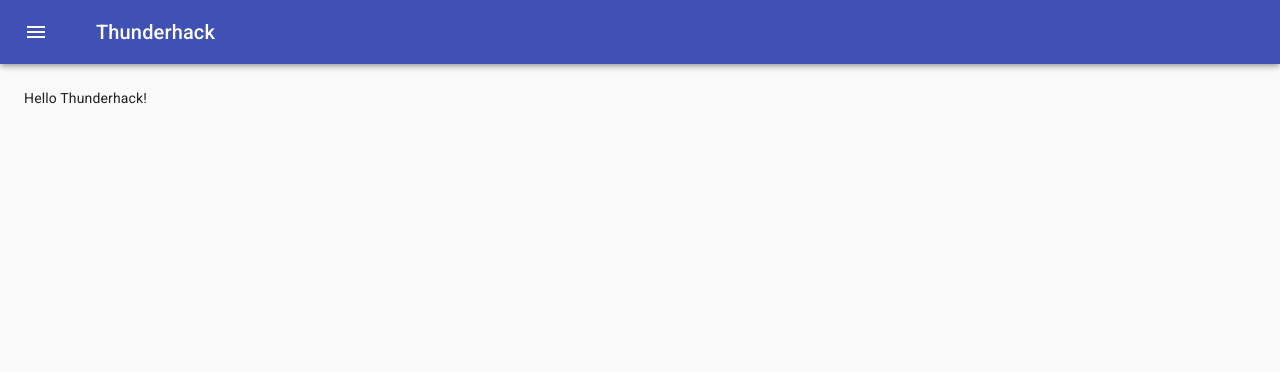
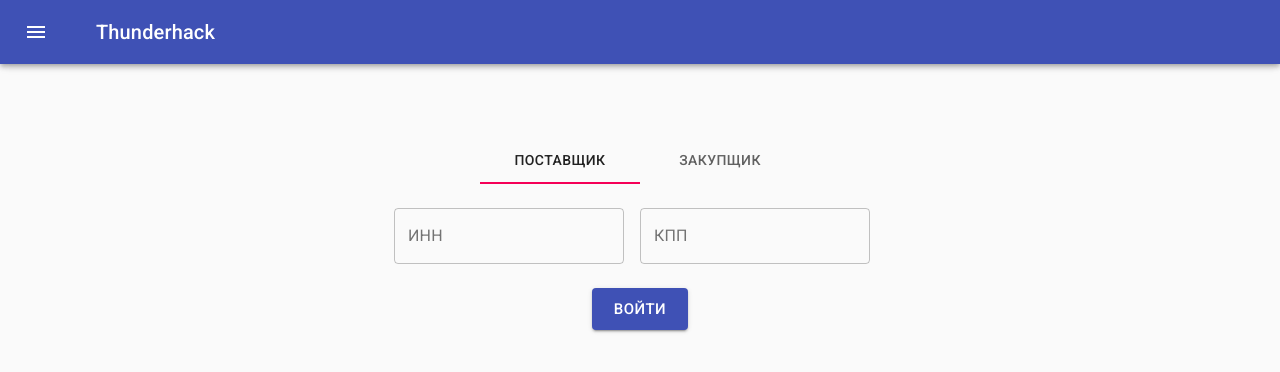
Before and after one commit to vahpetr/TenderhackFrontend, a React (Create React App) app: page /thunderhack in a window 1280 px wide. Shown: the top 372 px of the page. Built offline with nearby package versions, Linux system fonts and the light colour scheme; the HTML template or start-up script is replaced by a standard one.

Commit message:
Add login view

```diff
--- a/public/index.html
+++ b/public/index.html
@@ -12,7 +12,7 @@
     <meta name="theme-color" content="#000000" />
     <meta
       name="description"
-      content="Balkon Hub SPA App"
+      content="Thunderhack"
     />
     <link rel="apple-touch-icon" href="%PUBLIC_URL%/logo192.png" />
     <!--
@@ -30,7 +30,7 @@
       Learn how to configure a non-root public URL by running `npm run build`.
     -->
     <link rel="stylesheet" href="https://fonts.googleapis.com/css?family=Roboto:300,400,500,700&display=swap" />
-    <title>Balkon Hub SPA App</title>
+    <title>Thunderhack</title>
   </head>
   <body>
     <noscript>You need to enable JavaScript to run this app.</noscript>
--- a/src/pages/ThunderhackPage.tsx
+++ b/src/pages/ThunderhackPage.tsx
@@ -29,13 +29,132 @@ import Grid from "@material-ui/core/Grid/Grid";
 import Avatar from "@material-ui/core/Avatar/Avatar";
 import ListItemAvatar from "@material-ui/core/ListItemAvatar/ListItemAvatar";
 import { md5 } from "hash-wasm";
+import { Box, Button, Tab, Tabs } from "@material-ui/core";
+
+function a11yProps(index: number) {
+  return {
+    id: `login-tab-${index}`,
+    'aria-controls': `login-tabpanel-${index}`,
+  };
+}
+
+interface TabPanelProps {
+  children: any;
+  index: number;
+  value: number;
+}
+
+function TabPanel(props: TabPanelProps) {
+  const { children, value, index, ...other } = props;
+
+  return (
+    <div
+      role="tabpanel"
+      hidden={value !== index}
+      id={`login-tabpanel-${index}`}
+      aria-labelledby={`login-tab-${index}`}
+      {...other}
+    >
+      {value === index && (
+        <Box sx={{ p: 3 }}>
+          <Typography>{children}</Typography>
+        </Box>
+      )}
+    </div>
+  );
+}
 
 function ThunderhackPage() {
   const [inn, setInn] = useState<string | null>(null);
   const [kpp, setKpp] = useState<string | null>(null);
-  const [orgType, setOrgType] = useState<string | null>(null);
+  const [orgType, setOrgType] = useState<number>(0);
+  const inputInnCustomerRef = useRef(null);
+  const inputKppCustomerRef = useRef(null);
+  const inputInnProviderRef = useRef(null);
+  const inputKppProviderRef = useRef(null);
+  const view = useState<string>("login"); // login, purchase, sale
+  // inputRef.current.value
 
-  return <div>Hello Thunderhack!</div>
+  const setOrgTypeHandler = (event: any, newValue: number) => {
+    setOrgType(newValue);
+  };
+
+  const setInnHandler = (event: any, newValue: string) => {
+    setInn(newValue);
+  };
+
+  const setKppHandler = (event: any, newValue: string) => {
+    setKpp(newValue);
+  };
+
+
+  return (
+    <Container maxWidth="sm">
+      <div>
+      <Tabs value={orgType} onChange={setOrgTypeHandler} aria-label="login tabs" centered style={{
+        paddingTop: '48px',
+        alignItems: 'center'
+      }}>
+        <Tab label="Поставщик" {...a11yProps(orgType)} />
+        <Tab label="Закупщик" {...a11yProps(orgType)} />
+      </Tabs>
+      <TabPanel value={orgType} index={0}>
+        <div>
+        <Box sx={{
+          display: 'flex',
+          alignItems: 'center',
+        }} style={{
+          justifyContent: 'center'
+        }}>
+          <TextField id="inn-customer" label="ИНН" variant="outlined" style={{
+            paddingRight: '16px',
+          }} innerRef={inputInnCustomerRef} />
+          <TextField id="kpp-customer" label="КПП" variant="outlined" innerRef={inputKppCustomerRef} style={{
+            paddingRight: '16px',
+          }} />
+        </Box>
+        <Box sx={{
+          display: 'flex',
+          alignItems: 'center',
+          paddingTop: '24px'
+        }} style={{
+          justifyContent: 'center'
+        }}>
+          <Button variant="contained" color="primary" size="large">
+            Войти
+          </Button>
+        </Box>
+        </div>
+      </TabPanel>
+      <TabPanel value={orgType} index={1}>
+        <Box sx={{
+          display: 'flex',
+          alignItems: 'center',
+        }} style={{
+          justifyContent: 'center'
+        }}>
+          <TextField id="inn-provider" label="ИНН" variant="outlined" style={{
+            paddingRight: '16px',
+          }} innerRef={inputInnProviderRef} />
+          <TextField id="kpp-provider" label="КПП" variant="outlined" innerRef={inputKppProviderRef} style={{
+            paddingRight: '16px',
+          }} />
+        </Box>
+        <Box sx={{
+          display: 'flex',
+          alignItems: 'center',
+          paddingTop: '24px'
+        }} style={{
+          justifyContent: 'center'
+        }}>
+          <Button variant="contained" color="primary" size="large">
+            Войти
+          </Button>
+        </Box>
+      </TabPanel>
+      </div>
+    </Container>
+  );
 }
 
 export default ThunderhackPage;
```
Also changed, not shown: package.json (+15 -17 lines), 2 other files (tests, documents, lock files or other folders).
